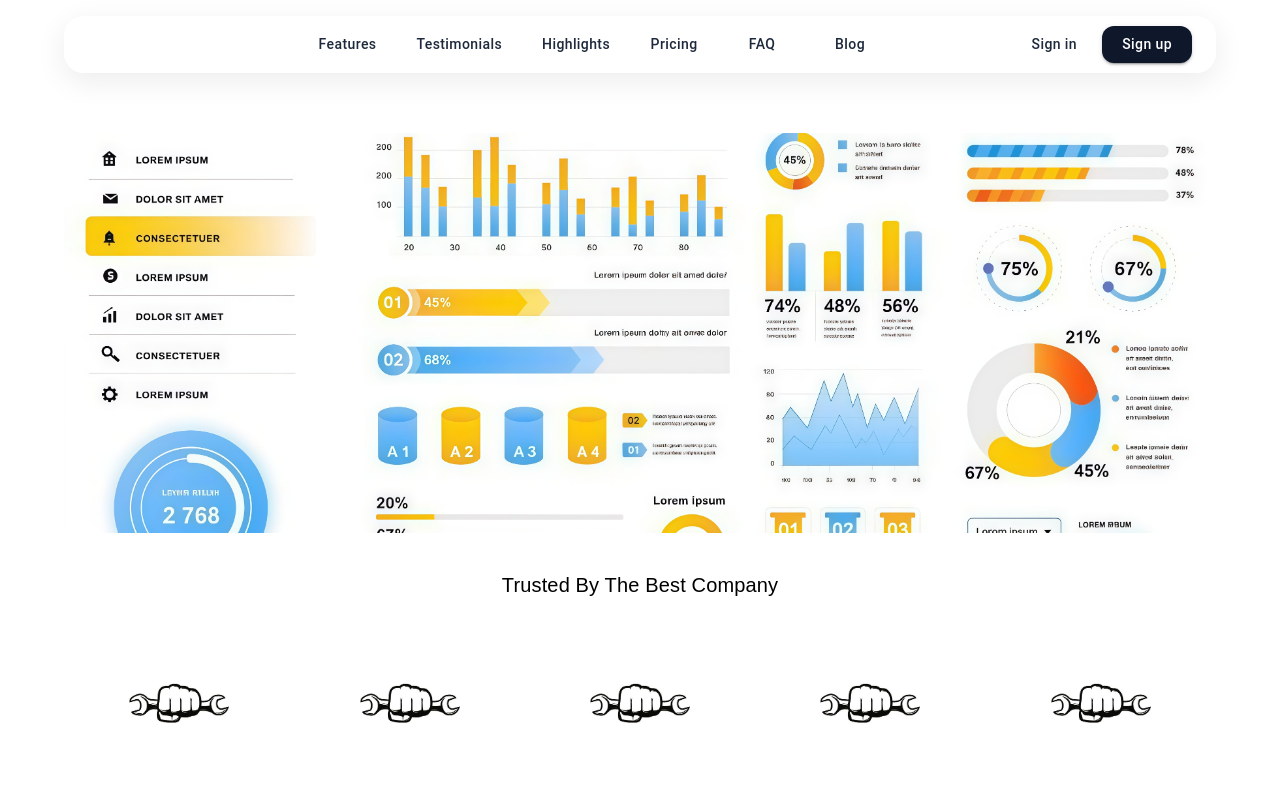
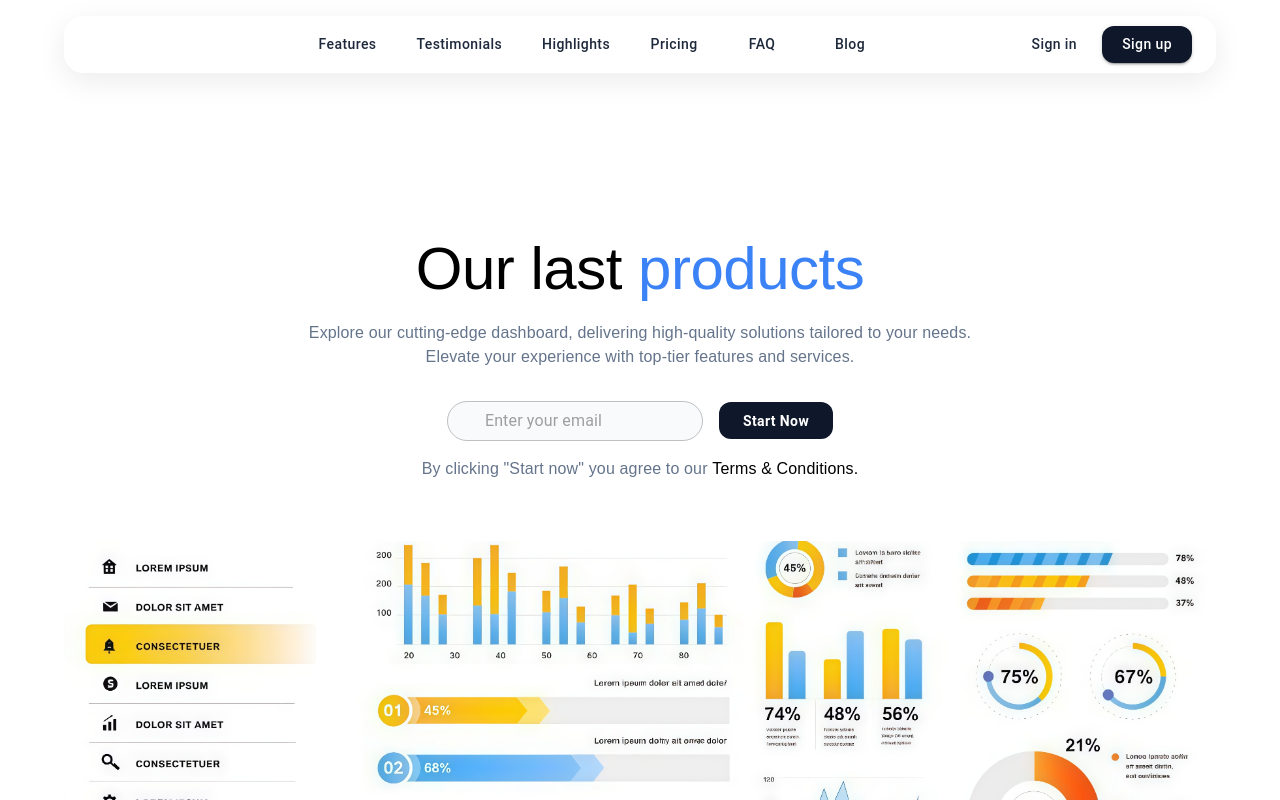
Before and after one commit to tutysaran/mui_design_site, a React (Vite) app: page / in a window 1280 px wide. Shown: the top 800 px of the page. Built offline with nearby package versions, Linux system fonts and the light colour scheme; some icons are missing.

Commit message:
[fix]:issue

```diff
--- a/src/App.jsx
+++ b/src/App.jsx
@@ -3,7 +3,7 @@ import reactLogo from './assets/react.svg'
 import viteLogo from '/vite.svg'
 import './App.css'
 // import Header from './MainComponent/Header'
-import piechartContent from './MainComponent/piechartContent'
+import PiechartContent from './MainComponent/PiechartContent'
 import BrandContent from './MainComponent/brandContent'
 import Navbar from './MainComponent/navbar'
 import Footer from './MainComponent/footer'
@@ -20,7 +20,7 @@ function App() {
     <>
      {/* <Header/> */}
      <Navbar/>
-     <piechartContent/>
+     <PiechartContent/>
      <BrandContent/>
      <Highlights/>
      <Features/>
--- a/src/MainComponent/PiechartContent.jsx
+++ b/src/MainComponent/PiechartContent.jsx
@@ -3,7 +3,7 @@ import React from 'react'
 import SearchBar from '../EditComponent/Searchbar'
 import PrimaryButton from '../EditComponent/Button'
 
-const piechartContent = () => {
+const PiechartContent = () => {
   return (
     <>
       <Box className="piechart-wrapper">
@@ -37,4 +37,4 @@ const piechartContent = () => {
   )
 }
 
-export default piechartContent
+export default PiechartContent
```
